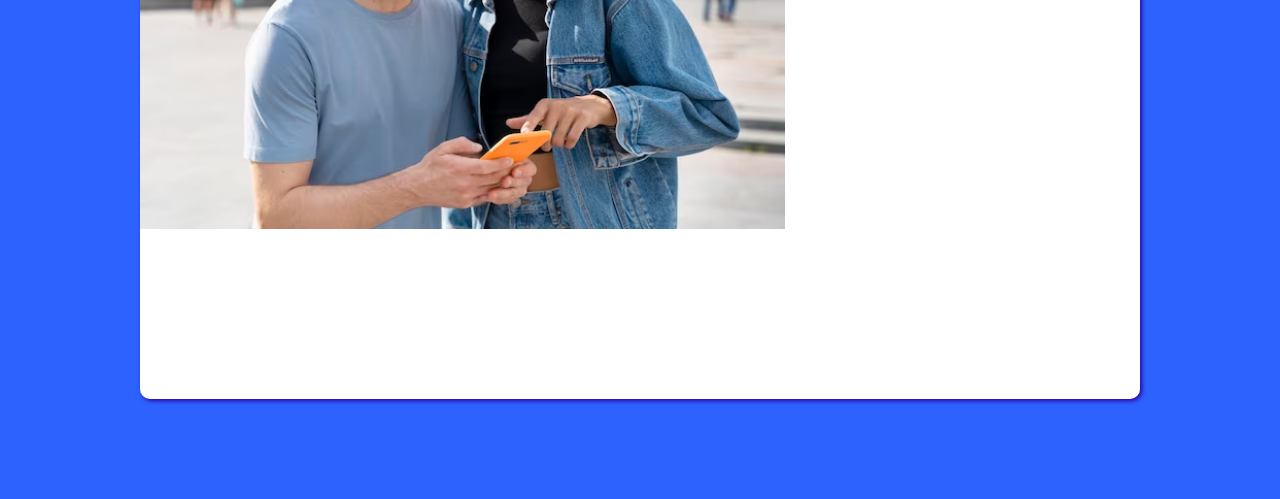
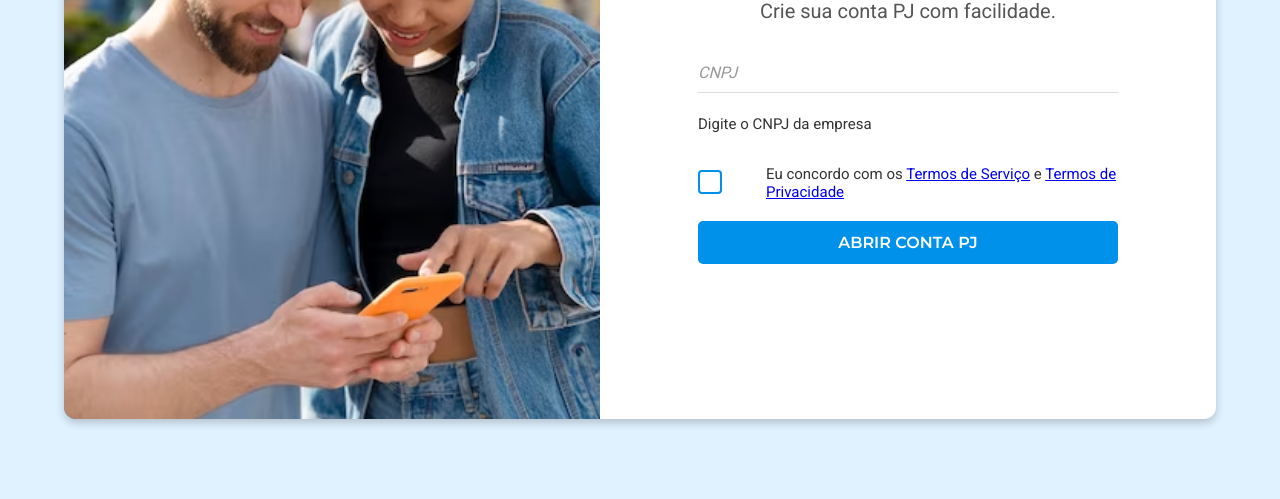
Before and after one commit to bernardoy/para-sua-empresa, a plain HTML site: page index.html in a window 1280 px wide. Shown: the part 301-800 px from the top of the page. Drawn offline with Linux system fonts and the light colour scheme; a web font is replaced by a local one.

Commit message:
Update styles.css

```diff
--- a/styles.css
+++ b/styles.css
@@ -1,167 +1,218 @@
-@import url('https://fonts.googleapis.com/css2?family=Patua+One&display=swap');
-@import url('https://fonts.googleapis.com/css2?family=Roboto&display=swap');
+@import url('https://fonts.googleapis.com/css2?family=Roboto:wght@400;700&display=swap');
+@import url('https://fonts.googleapis.com/css2?family=Montserrat:wght@400;600&display=swap');
 
 * {
   margin: 0;
   padding: 0;
-    border: 0;
-    text-decoration: none;
+  box-sizing: border-box;
 }
 
 body {
   display: flex;
-    background-color: #2D62FF;
   justify-content: center;
   align-items: center;
   width: 100vw;
   height: 100vh;
-    font-family: 'Patua One', sans-serif;
+  background-color: #e0f2ff;
+  font-family: 'Roboto', sans-serif;
   overflow: hidden;
 }
 
 .container {
   display: flex;
-    flex-direction: row;
-    height: 600px;
-    width: 1000px;
-    border-radius: 10px;
-    box-shadow: 2px 2px 4px rgb(44, 0, 163);
-    background: linear-gradient(to right, white 50%, #ffff 50%);
+  width: 90%;
+  max-width: 1400px;
+  height: 80%;
+  border-radius: 12px;
+  box-shadow: 0 4px 8px rgba(0, 0, 0, 0.2);
+  background: #ffffff;
+  overflow: hidden;
+  animation: fadeIn 1s ease-in-out;
 }
-.lado-esquerdo {
+
+.image-section {
+  flex: 1;
+  position: relative;
+  overflow: hidden;
+  background-color: #0091ea;
+}
+
+.bank-image {
+  position: absolute;
+  top: 0;
+  left: 0;
+  width: 100%;
+  height: 100%;
+  object-fit: cover;
+  animation: slideInLeft 1s ease-out;
+}
+
+.form-section {
+  flex: 1;
+  padding: 40px;
   display: flex;
   flex-direction: column;
-    width: 50%;
-    height: 100%;
+  justify-content: center;
+  align-items: center;
 }
-.logo {
+
+h1 {
+  font-size: 40px;
+  color: #007bb2;
+  font-family: 'Montserrat', sans-serif;
+  font-weight: 600;
+  margin-bottom: 15px;
+  animation: fadeInText 1s ease-in-out;
+}
+
+.description {
+  font-size: 20px;
+  color: #555;
+  margin-bottom: 30px;
+  text-align: center;
+  font-family: 'Roboto', sans-serif;
+  font-weight: 400;
+  animation: fadeInText 1s 0.5s ease-in-out;
+}
+
+.registration-form {
   display: flex;
   flex-direction: column;
-    width: 20%;
-
-}
-img {
-    width: 105%;
-
-}
-.flex {
-    display: flex;
-    color: rgb(90, 90, 90);;
-    font-size: 25px;
-    justify-content: bottom;
-    margin-top: -15px;
-    font-size: 25px;
-    font-weight: 600;
-    letter-spacing: 0.5px;
-    text-transform: uppercase;
-
-
-}
-
-.lado-direito {
-    display: flex;
-    flex-direction: column;
-    width: 50%;
-    justify-content: space-evenly;
-    align-items: center;
-
-}
-.cabeçalho {
-    display: flex;
-    flex-direction: column;
-    gap: 9px 5px;
-    width: 400px;
-    height: 5px;
-
-}
-.cabeçalho > .titulo {
-    display: flex;
-    font-size: 32px;
-    color: rgb(90, 90, 90);
-
-
-}
-
-
-.botoes {
-    display: flex;
-    height: 5px;
-    gap: 5px
-
-}
-
-.inputs {
-    display: flex;
-    flex-direction: column;
-
-}
-
-.inputs > input{
-    display: flex;
-    flex-direction: column;
-    border: 1px solid rgb(182, 182, 182);
-    border-width: 0px 0px 1px;
-    width: 390px;
-    height: 32px;
-    padding: 5px;
-
-
-
-}
-.inputs > input:hover {
-    border: 2px solid #2D62FF;
+  width: 100%;
+  max-width: 420px;
+  gap: 20px;
 }
 
 label {
-    color: rgb(0, 0, 0);
-    font-size: 12px;
-    padding: 10px;
-    margin-top: 8px;
-    border-width: 0px 0px;
+  font-size: 15px;
+  color: #333;
+  font-family: 'Roboto', sans-serif;
+  font-weight: 500;
+  margin-top: 2px;
 }
 
-.inputs > input::placeholder {
-    padding-left: 10px;
-    border-width: 0px 0px 1px;
-
+input[type="text"] {
+  border: none;
+  border-bottom: 1px solid #ddd;
+  border-radius: 0;
+  padding: 10px 0;
+  font-size: 16px;
+  font-family: 'Roboto', sans-serif;
+  transition: border-bottom-color 0.3s, box-shadow 0.3s;
+  width: 100%;
 }
 
-a{
-    color: #2D62FF;
+input[type="text"]::placeholder {
+  color: #999;
+  font-style: italic;
 }
 
-.register {
-    background-color:  rgb(163, 163, 163);
-    color: white;
-    font-size: 15px;
-    font-family: 'Roboto';
-    width: 200px;
-    height: 40px;
-    box-shadow: 1px 1px 1px grey;
-    border-radius: 20px;
-    text-transform: uppercase;
-    margin-top: 10px;
-    cursor: pointer;
-}
-
-
-
- .register.hidden{
-    background-color: transparent;
-    border-color: #fff;
+input[type="text"]:focus {
+  border-bottom-color: #0091ea;
+  box-shadow: none;
+  outline: none;
 }
 
 .terms {
   display: flex;
-   padding-left: 3px;
-   margin: 5px;
-
+  align-items: center;
+  font-size: 15px;
+  color: #333;
+  gap: 12px;
+  margin-top: 10px;
+  font-family: 'Roboto', sans-serif;
+  font-weight: 400;
 }
 
-.terms > label {
-    padding-top: 2px;
+.checkbox-wrapper {
+  position: relative;
+  display: flex;
+  align-items: center;
 }
-.logo {
-    width: 30rem;
-    height: 2000px;
+
+.checkbox-wrapper input[type="checkbox"] {
+  position: absolute;
+  opacity: 0;
+  cursor: pointer;
+  width: 24px;
+  height: 24px;
 }
+
+.checkbox-wrapper input[type="checkbox"] + .custom-checkbox {
+  width: 24px;
+  height: 24px;
+  background-color: #fff;
+  border: 2px solid #0091ea;
+  border-radius: 4px;
+  display: flex;
+  align-items: center;
+  justify-content: center;
+  transition: background-color 0.3s, border-color 0.3s;
+}
+
+.checkbox-wrapper input[type="checkbox"]:checked + .custom-checkbox {
+  background-color: #0091ea;
+  border-color: #0091ea;
+}
+
+.checkbox-wrapper input[type="checkbox"]:checked + .custom-checkbox::after {
+  content: "✓";
+  color: #fff;
+  font-size: 16px;
+}
+
+.terms label {
+  margin-left: 32px;
+}
+
+.submit-btn {
+  background-color: #0091ea;
+  color: white;
+  font-size: 16px;
+  padding: 12px;
+  border: none;
+  border-radius: 5px;
+  cursor: pointer;
+  text-transform: uppercase;
+  font-family: 'Montserrat', sans-serif;
+  font-weight: 600;
+  transition: background-color 0.3s, transform 0.2s;
+}
+
+.submit-btn:hover {
+  background-color: #007bb2;
+  transform: scale(1.05);
+}
+
+.submit-btn:active {
+  transform: scale(0.95);
+}
+
+@keyframes fadeIn {
+  from {
+    opacity: 0;
+  }
+  to {
+    opacity: 1;
+  }
+}
+
+@keyframes slideInLeft {
+  from {
+    transform: translateX(-100%);
+    opacity: 0;
+  }
+  to {
+    transform: translateX(0);
+    opacity: 1;
+  }
+}
+
+@keyframes fadeInText {
+  from {
+    opacity: 0;
+  }
+  to {
+    opacity: 1;
+  }
+}
```
Lines whose indentation alone changed are shown as unchanged.
